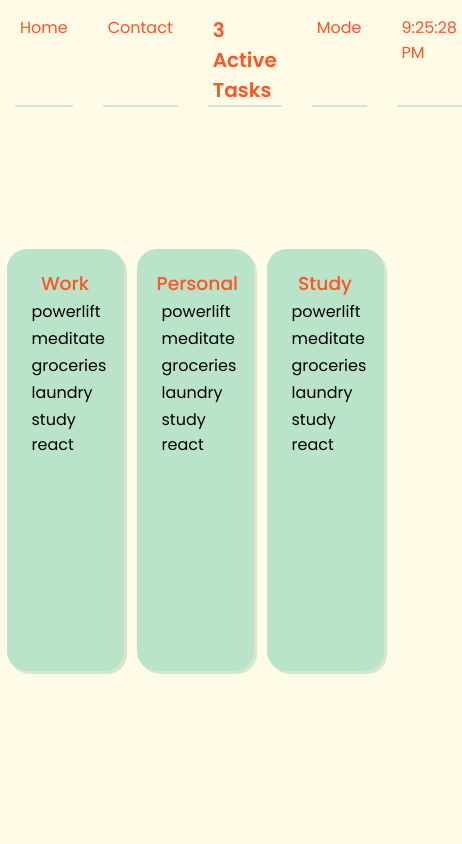
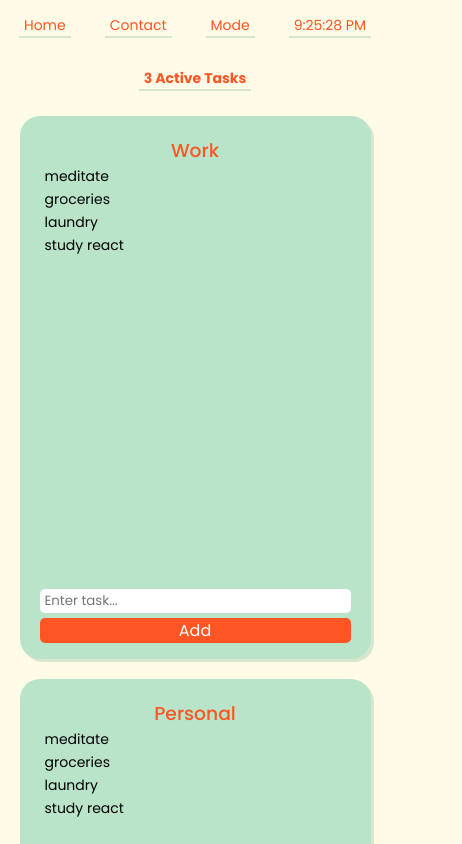
Before and after one commit to Personal-Library/react-todo-app, a React (Create React App) app: page / in a window 390 px wide. Shown: the top 844 px of the page, 462 px wide, since content can reach past the window. Built offline with nearby package versions, Linux system fonts and the light colour scheme.

Commit message:
Added delete task functionality

```diff
--- a/src/App.css
+++ b/src/App.css
@@ -21,6 +21,7 @@ body {
 
 .navbar-container > li:hover {
   border-bottom: 2px solid #37966F;
+  cursor: pointer;
 }
 
 .navbar-container > li{
@@ -38,7 +39,7 @@ body {
 
 .card-container {
   width: 100vw;
-  height: 80vh;
+  height: 90vh;
   display: flex;
   justify-content: space-around;
   align-items: center;
@@ -46,7 +47,7 @@ body {
 
 .card {
   width: 30vw;
-  height: 50vh;
+  height: 70vh;
   background-color: #b9e4c9;
   border-radius: 20px;
   padding: 20px;
@@ -62,6 +63,28 @@ body {
 .card > h3:hover {
   background-color: #35685952;
 }
+.list-info {
+  display: flex;
+  flex-direction: column;
+  height: 100%;
+}
+.list-info > input {
+  margin-top: auto;
+  margin-bottom: 5px;
+  padding-left: 5px;
+  border-radius: 5px;
+  height: 24px;
+  border: none;
+}
+.list-info > button {
+  margin-bottom: 25px;
+  border-radius: 5px;
+  border: none;
+  cursor: pointer;
+  background-color: #FD5523;
+  color: white;
+  font-size: 16px;
+}
 
 .list-info > ul {
   list-style: none;
@@ -76,4 +99,33 @@ body {
 
 .list-info > ul > li:hover {
   background-color: #35685931;
+  cursor: pointer;
 }
+
+@media (max-width: 800px) {
+  .list-info {
+    font-size: 14px;
+  }
+  .navbar-container {
+    flex-wrap: wrap;
+    justify-content: space-evenly;
+  }
+  .navbar-container > li {
+    font-size: 14px;
+    white-space: nowrap;
+  }
+  .navbar-container > li.nav-counter {
+    font-size: 14px;
+    font-weight: bold;
+    text-align: center;
+    order: 1;
+  }
+  .card-container {
+    flex-direction: column;
+    height: 200vh;
+  }
+  .card {
+    width: 90vw;
+    margin: 10px 0;
+  }
+}
--- a/src/components/TodoList.jsx
+++ b/src/components/TodoList.jsx
@@ -5,29 +5,43 @@ class TodoList extends Component {
     super(props);
     this.state = {
       info: [
-        {id: 1, name: "powerlift"},
-        {id: 2, name: "meditate"},
-        {id: 3, name: "groceries"},
-        {id: 4, name: "laundry"},
-        {id: 5, name: "study react"}
-      ]
+        {id: 1, name: "meditate"},
+        {id: 2, name: "groceries"},
+        {id: 3, name: "laundry"},
+        {id: 4, name: "study react"}
+      ],
+      newTask: ''
      }
     this.handleDoubleClick = this.handleDoubleClick.bind(this)
+    this.handleSubmit = this.handleSubmit.bind(this)
+    this.handleChange = this.handleChange.bind(this)
   }
 
   handleDoubleClick(event) {
     event.preventDefault();
-    console.log(event.target.id)
-    console.log(this.state.info)
     this.setState({
       // item.id is a number but event.target.id is a string... LOL
       info: this.state.info.filter(item => item.id.toString() !== event.target.id)
     })
   }
 
+  handleSubmit(event) {
+    event.preventDefault();
+    this.setState({
+      info: [{ id: Math.floor(Math.random()*10000000), name: this.state.newTask }, ...this.state.info],
+      newTask: ''
+    })
+  }
 
+  handleChange(event) {
+    this.setState({
+      newTask: event.target.value
+    })
+  }
 
   render() {
+    const newTask = this.state.newTask
+
     return (
       <div className="list-info">
         <ul>
@@ -40,8 +54,14 @@ class TodoList extends Component {
             </li>)
           })}
         </ul>
+        <input type="text"
+        value={newTask}
+        placeholder="Enter task..."
+        onChange={this.handleChange}
+        />
+        <button onClick={this.handleSubmit}>Add</button>
       </div>
-     );
+    );
   }
 }
 
```
Also changed, not shown: 1 other file (tests, documents, lock files or other folders).
